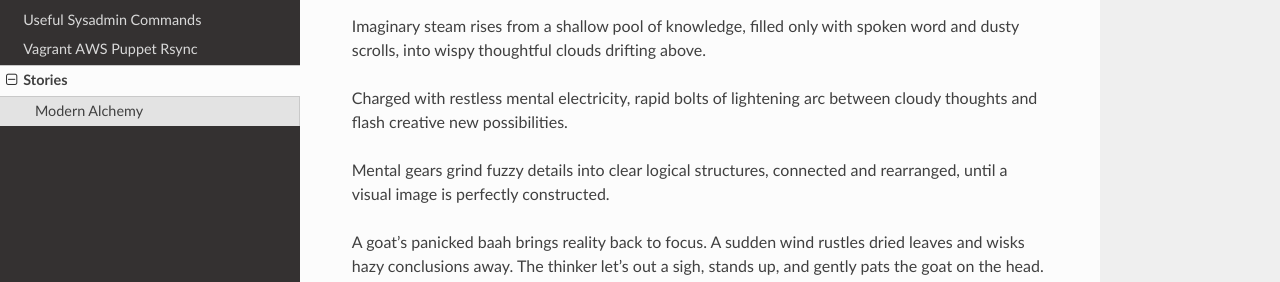
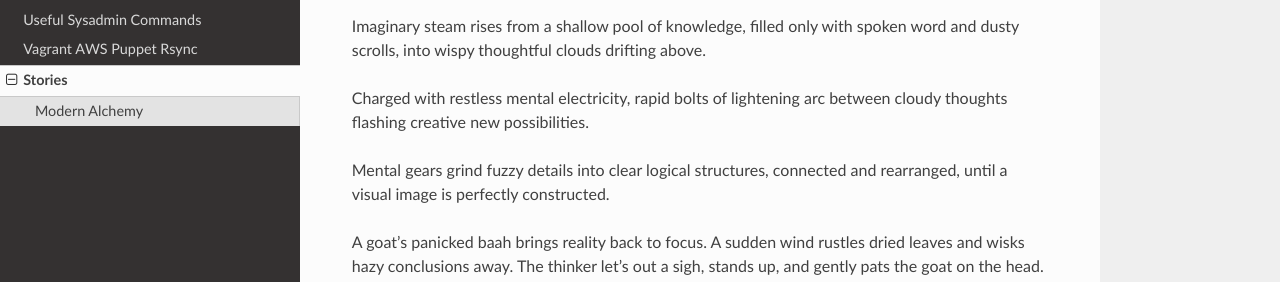
Before and after one commit to jeraldrich/blog, a Sphinx documentation site: the page built from docs/stories.rst, in a window 1280 px wide and 900 px high. Shown: the part 321-603 px from the top of the window. Built offline with Sphinx 7.4.7 and the Read the Docs theme 2.0.0, drawn with Linux system fonts in a browser that asks for light colours.

Commit message:
article fix

```diff
--- a/docs/stories.rst
+++ b/docs/stories.rst
@@ -10,7 +10,7 @@ Generations ago, a thinker was sitting on an old oak log, chin resting on palm,
 
 Imaginary steam rises from a shallow pool of knowledge, filled only with spoken word and dusty scrolls, into wispy thoughtful clouds drifting above.
 
-Charged with restless mental electricity, rapid bolts of lightening arc between cloudy thoughts and flash creative new possibilities.
+Charged with restless mental electricity, rapid bolts of lightening arc between cloudy thoughts flashing creative new possibilities.
 
 Mental gears grind fuzzy details into clear logical structures, connected and rearranged, until a visual image is perfectly constructed.
 
```
